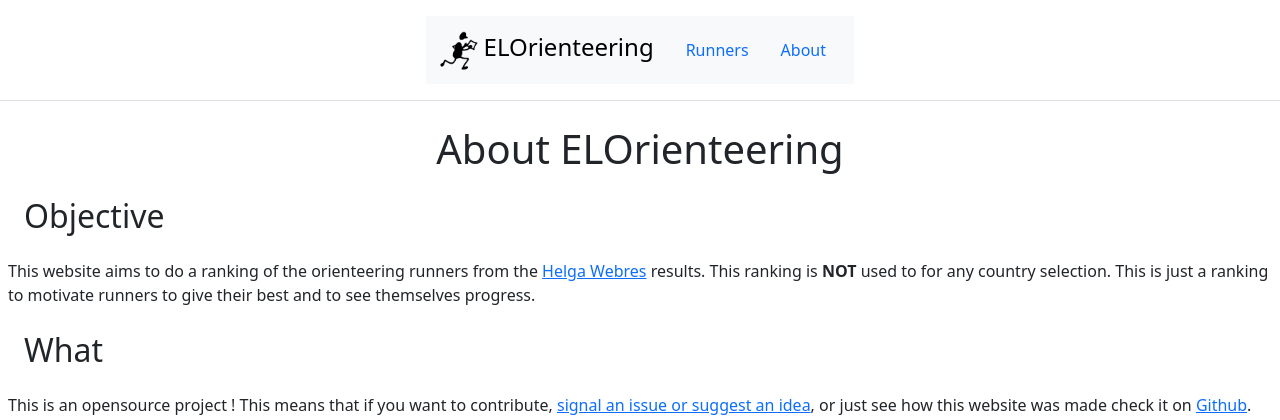
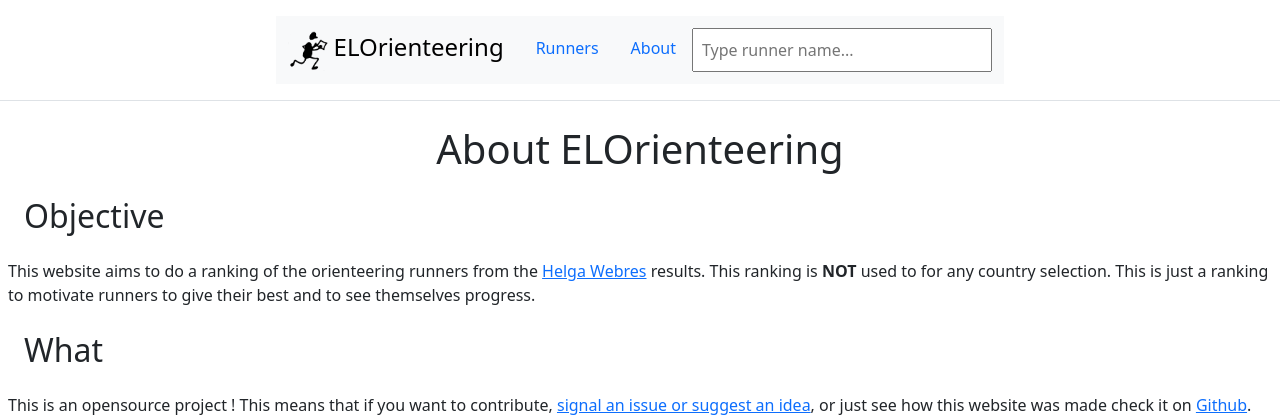
Before and after one commit to TGLuis/elorienteering, a Django app: page /elo/about in a window 1280 px wide. Shown: the top 420 px of the page. Run offline with Django 5.2, Linux system fonts and the light colour scheme; data comes from the database, SQL or seed files in the repository.

Commit message:
feat: adding search + relays

```diff
--- a/dataimport/analysis_temp.py
+++ b/dataimport/analysis_temp.py
@@ -12,5 +12,5 @@
         results = Result.objects.filter(ranking=ranking).order_by("place")
         for result in results:
             print(result, end="\t")
-            print(result.runner, end="\t")
+            print(result.runner)
         print("-"*12)
--- a/elo/models.py
+++ b/elo/models.py
@@ -9,7 +9,7 @@
 
 
 class Runner(models.Model):
-    fullname = models.CharField()
+    fullname = models.CharField(db_index=True)
     helga_id = models.IntegerField(null=True, db_index=True)
     elo = models.DecimalField(default=1500.0, max_digits=7, decimal_places=2, db_index=True)
     number_of_valid_courses = models.PositiveIntegerField(default=0, db_index=True)
@@ -49,6 +49,7 @@
     status = models.CharField()
     elo_diff = models.DecimalField(default=0.00, max_digits=7, decimal_places=2)
     new_elo = models.DecimalField(default=1500.0, max_digits=7, decimal_places=2)
+    startnumber = models.PositiveIntegerField(default=0)
 
     def __str__(self):
         return f"{self.place} - {self.time} - {self.status} - {self.elo_diff} - {self.new_elo}"
--- a/elo/templates/404.html
+++ b/elo/templates/404.html
@@ -63,7 +63,7 @@
     </style>
   </head>
   <body>
-    {% include "header_classic.html" %}
+    {% include "header_search.html" %}
     <main>
         <div id='elio' class="tenor-gif-embed" data-postid="12295526" data-share-method="host" data-aspect-ratio="1.59574" data-width="100%"><a href="https://tenor.com/view/elio-di-rupo-elio-ps-farles-mifel-coucou-charles-gif-12295526">Elio Di Rupo Elio GIF</a>from <a href="https://tenor.com/search/elio+di+rupo-gifs">Elio Di Rupo GIFs</a></div>
         <div class="py-5 my-5 text-center">
--- a/elo/templates/elo/about.html
+++ b/elo/templates/elo/about.html
@@ -7,7 +7,7 @@
     <link href="https://cdn.jsdelivr.net/npm/bootstrap@5.3.8/dist/css/bootstrap.min.css" rel="stylesheet" integrity="sha384-sRIl4kxILFvY47J16cr9ZwB07vP4J8+LH7qKQnuqkuIAvNWLzeN8tE5YBujZqJLB" crossorigin="anonymous">
   </head>
   <body>
-  {% include "header_classic.html" %}
+  {% include "header_search.html" %}
   <h1 class="m-4 text-center">About ELOrienteering</h1>
   <h2 class="m-4">Objective</h2>
   <p class="m-2 text-start">This website aims to do a ranking of the orienteering runners from the <a href="https://helga-o.com/webres/">Helga Webres</a> results. This ranking is <b>NOT</b> used to for any country selection. This is just a ranking to motivate runners to give their best and to see themselves progress.</p>
--- a/elo/templates/elo/index.html
+++ b/elo/templates/elo/index.html
@@ -7,7 +7,7 @@
     <link href="https://cdn.jsdelivr.net/npm/bootstrap@5.3.8/dist/css/bootstrap.min.css" rel="stylesheet" integrity="sha384-sRIl4kxILFvY47J16cr9ZwB07vP4J8+LH7qKQnuqkuIAvNWLzeN8tE5YBujZqJLB" crossorigin="anonymous">
   </head>
   <body>
-  {% include "header_classic.html" %}
+  {% include "header_search.html" %}
   <h1 class="m-4 text-center">ELO Ranking</h1>
   {% include "nav.html" %}
   <table class="m-2 table table-striped">
--- a/elo/templates/elo/runner.html
+++ b/elo/templates/elo/runner.html
@@ -14,7 +14,7 @@
     <script src="https://cdn.jsdelivr.net/npm/luxon@3.4.4/build/global/luxon.min.js"></script>
     <script src="https://cdn.jsdelivr.net/npm/chartjs-scale-timestack/dist/chartjs-scale-timestack.min.js"></script>
 
-  {% include "header_classic.html" %}
+  {% include "header_search.html" %}
     <div>
         <h1 class="m-4 text-center">{{ runner.fullname }}</h1>
       <canvas class="m-2" id="myChart"></canvas>
--- a/elo/templates/header_search.html
+++ b/elo/templates/header_search.html
@@ -1,8 +1,9 @@
 <header class="d-flex flex-wrap justify-content-center py-3 mb-4 border-bottom">
     <nav class="navbar navbar-expand-lg navbar-light bg-light">
         <div class="container">
-            <a href="#" class="navbar-brand">
-                <img src="static/lost_coureur.png" height="40px"/>
+            <a href="/elo" class="navbar-brand">
+                {% load static %}
+                <img src="{% static 'lost_coureur.png' %}" height="40px" alt="Coureur lost"/>
                 <span class="fs-4">ELOrienteering</span>
             </a>
             <button class="navbar-toggler" type="button" data-bs-toggle="collapse" data-bs-target="#myNavbar1" aria-controls="myNavbar1" aria-expanded="false" aria-label="Toggle navigation">
@@ -10,20 +11,74 @@
             </button>
             <div class="collapse navbar-collapse" id="myNavbar1">
                 <ul class="nav nav-pills">
-                    <li class="nav-item"><a class="nav-link">Runners</a></li>
-                    <li class="nav-item"><a class="nav-link">About</a></li>
+                    <li class="nav-item"><a href="/elo" class="nav-link">Runners</a></li>
+                    <li class="nav-item"><a href="/elo/about" class="nav-link">About</a></li>
+                    <li class="nav-item">
+                        <input type="text" id="searchInput" placeholder="Type runner name..." autocomplete="off" style="width:300px; padding:8px;" />
+                        <div id="autocomplete-list"></div>
+                    </li>
                 </ul>
-                <div class="lc-block">
-                    <!-- PLEASE NOTE: if your site is not in the domain root, change the 'action' attribute below with your site URL -->
-                    <form method="get" id="searchform" role="search" action="/">
-                        <label class="visually-hidden" for="s"> Search </label>
-                        <div class="input-group">
-                            <input class="field form-control" id="s" name="s" type="text" placeholder="Search..." value="">
-                            <input class="submit btn btn-primary" id="searchsubmit" name="submit" type="submit" value="Search">
-                        </div>
-                    </form>
-                </div>
             </div>
         </div>
     </nav>
 </header>
+ <script>
+    const searchInput = document.getElementById('searchInput');
+    const autocompleteList = document.getElementById('autocomplete-list');
+
+    function clearAutocomplete() {
+        autocompleteList.innerHTML = '';
+    }
+
+    function createAutocompleteItem(runner) {
+        var aUrl = document.createElement('a');
+        const div = document.createElement('div');
+        aUrl.setAttribute("href", runner.url);
+        aUrl.appendChild(div);
+        div.textContent = runner.name;
+        return aUrl;
+    }
+
+    async function fetchAutocomplete() {
+        const query = searchInput.value.trim();
+
+        if (query.length === 0) {
+            clearAutocomplete();
+            return;
+        }
+
+        const url = new URL('/elo/api/runner/search', window.location.origin);
+        url.searchParams.append('runner_pattern', query);
+
+        try {
+            const response = await fetch(url);
+            if (!response.ok) throw new Error('Network response was not ok');
+            const runners = await response.json();
+
+            clearAutocomplete();
+            console.log(runners);
+
+            if (runners.length === 0) {
+                const noResult = document.createElement('div');
+                noResult.textContent = 'No runner found';
+                autocompleteList.appendChild(noResult);
+                return;
+            }
+
+            runners.forEach(runner => {
+                autocompleteList.appendChild(createAutocompleteItem(runner));
+            });
+        } catch (error) {
+            console.error('Fetch error:', error);
+        }
+    }
+
+    searchInput.addEventListener('input', fetchAutocomplete);
+
+    // Close autocomplete list if clicked outside
+    document.addEventListener('click', (e) => {
+        if (e.target !== searchInput) {
+            clearAutocomplete();
+        }
+    });
+</script>
--- a/elo/urls.py
+++ b/elo/urls.py
@@ -7,4 +7,5 @@
     path("about", views.about, name="about"),
     path("<int:runner_id>/", views.detail, name="runner"),
     path("api/runner/<int:runner_id>/", views.runner_data, name="runner_data"),
+    path("api/runner/search", views.runner_search , name="runner_search"),
 ]
--- a/elo/views.py
+++ b/elo/views.py
@@ -38,3 +38,7 @@
         'labels': [result.ranking.course.date.timestamp() * 1000 for result in results],
         'elo': [float(result.new_elo) for result in results]
     })
+
+def runner_search(request):
+    runners = Runner.objects.filter(fullname__icontains=request.GET['runner_pattern'])[:10]
+    return JsonResponse([{"name":runner.fullname,"url":f"/elo/{runner.helga_id}"} for runner in runners], safe=False)
```
Also changed, not shown: dataimport/import_data.py (+22 -3 lines), README.md, elo/migrations/0004_result_startnumber.py (added), elo/migrations/0005_alter_runner_fullname.py (added).
